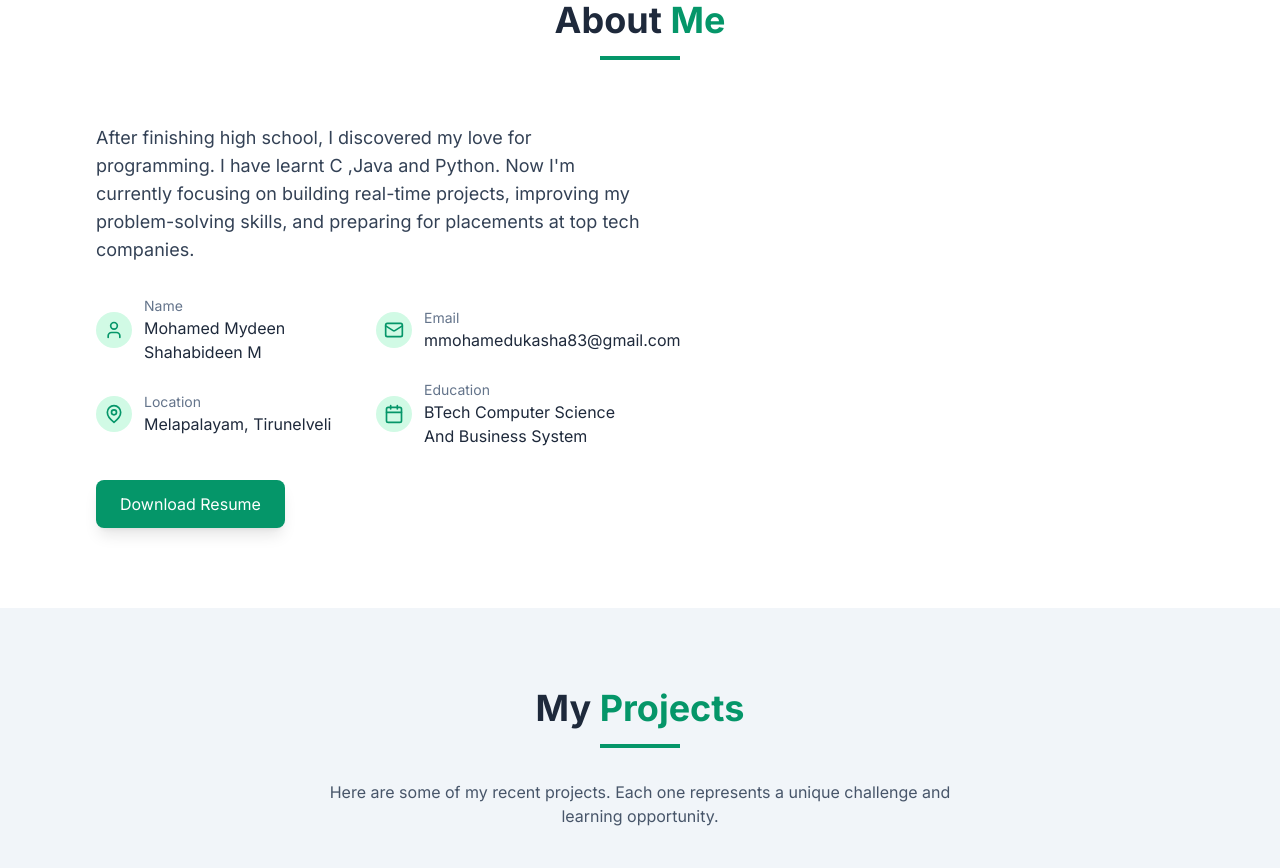
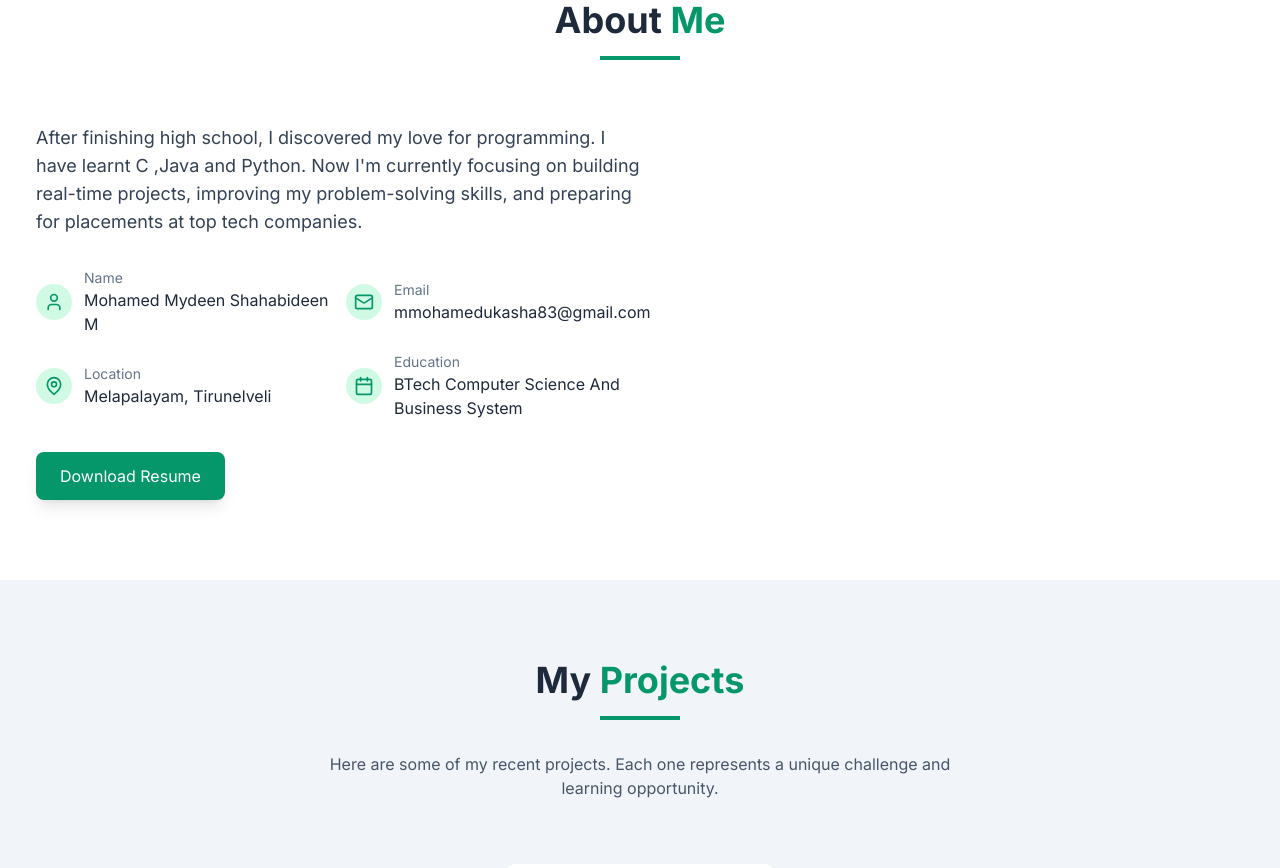
Before and after one commit to M-Mohamed-Mydeen-Shahabudeen/mydeen, a React (Vite) app: page / in a window 1280 px wide. Shown: the part 880-1748 px from the top of the page. Built offline with nearby package versions, Linux system fonts and the light colour scheme.

Commit message:
Update About.tsx

```diff
--- a/src/components/About.tsx
+++ b/src/components/About.tsx
@@ -33,7 +33,7 @@ const About: React.FC = () => {
       className="py-20 bg-white dark:bg-slate-900"
     >
       <div className="container mx-auto px-4">
-        <div className="text-center mb-16">
+        <div className="text-center mb-16 ">
           <h2 className="text-3xl md:text-4xl font-bold text-slate-800 dark:text-white mb-4">
             About <span className="text-emerald-600 dark:text-emerald-400">Me</span>
           </h2>
@@ -45,12 +45,12 @@ const About: React.FC = () => {
           className="flex flex-col md:flex-row gap-20 items-center opacity-0 transition-opacity duration-1000"
         >
           <div className="md:w-1/2">
-            <p className="text-lg text-slate-700 dark:text-slate-300 mb-3 ml-20  ">
+            <p className="text-lg text-slate-700 dark:text-slate-300 mb-3 ml-5 ">
              After finishing high school, I discovered my love for programming. I have learnt C ,Java and Python. Now I'm currently focusing on building real-time projects, improving my problem-solving skills, and preparing for placements at top tech companies.
             </p>
 
 
-            <div className="grid grid-cols-1 md:grid-cols-2 gap-4 mt-8 ml-20">
+            <div className="grid grid-cols-1 md:grid-cols-2 gap-4 mt-8 ml-5">
               <div className="flex items-center gap-3">
                 <div className="p-2 bg-emerald-100 dark:bg-emerald-900/50 rounded-full text-emerald-600 dark:text-emerald-400">
                   <User size={20} />
@@ -92,7 +92,7 @@ const About: React.FC = () => {
               </div>
             </div>
 
-            <div className="mt-8 ml-20">
+            <div className="mt-8 ml-5">
               <a
                 href="#contact"
                 className="px-6 py-3 bg-emerald-600 text-white rounded-lg shadow-lg hover:bg-emerald-700 transition-colors duration-300 inline-block"
```
